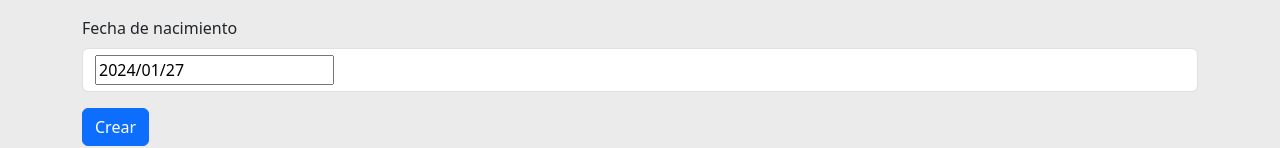
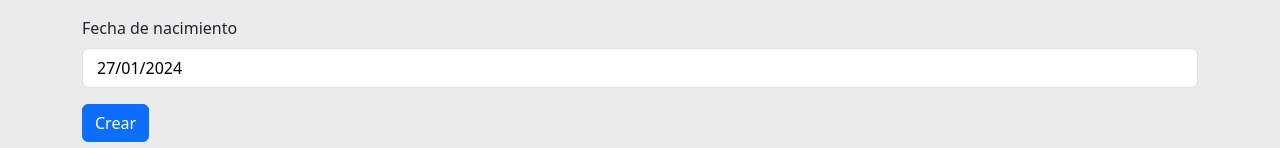
Before and after one commit to vapinedo/ASTRO, a React (Vite) app: page / in a window 1280 px wide. Shown: the part 1076-1224 px from the top of the page. Built offline with nearby package versions, Linux system fonts and the light colour scheme.

Commit message:
update styles to custom date picker

```diff
--- a/src/shared/components/form/CustomDatePicker.tsx
+++ b/src/shared/components/form/CustomDatePicker.tsx
@@ -1,3 +1,4 @@
+import "./Form.css";
 import es from "date-fns/locale/es";
 import { Controller } from "react-hook-form";
 import "react-datepicker/dist/react-datepicker.css";
@@ -52,7 +53,7 @@ export default function CustomDatePicker(props: InputProps): ReactNode {
               locale={"es"}
               selected={date}
               onChange={handleChange}
-              dateFormat="yyyy/MM/dd"
+              dateFormat="dd/MM/yyyy"
               {...rest}
             />
           )}
--- /dev/null
+++ b/src/shared/components/form/Form.css
@@ -0,0 +1,4 @@
+.form-control input {
+    border: none;
+    outline: none;
+}
```
